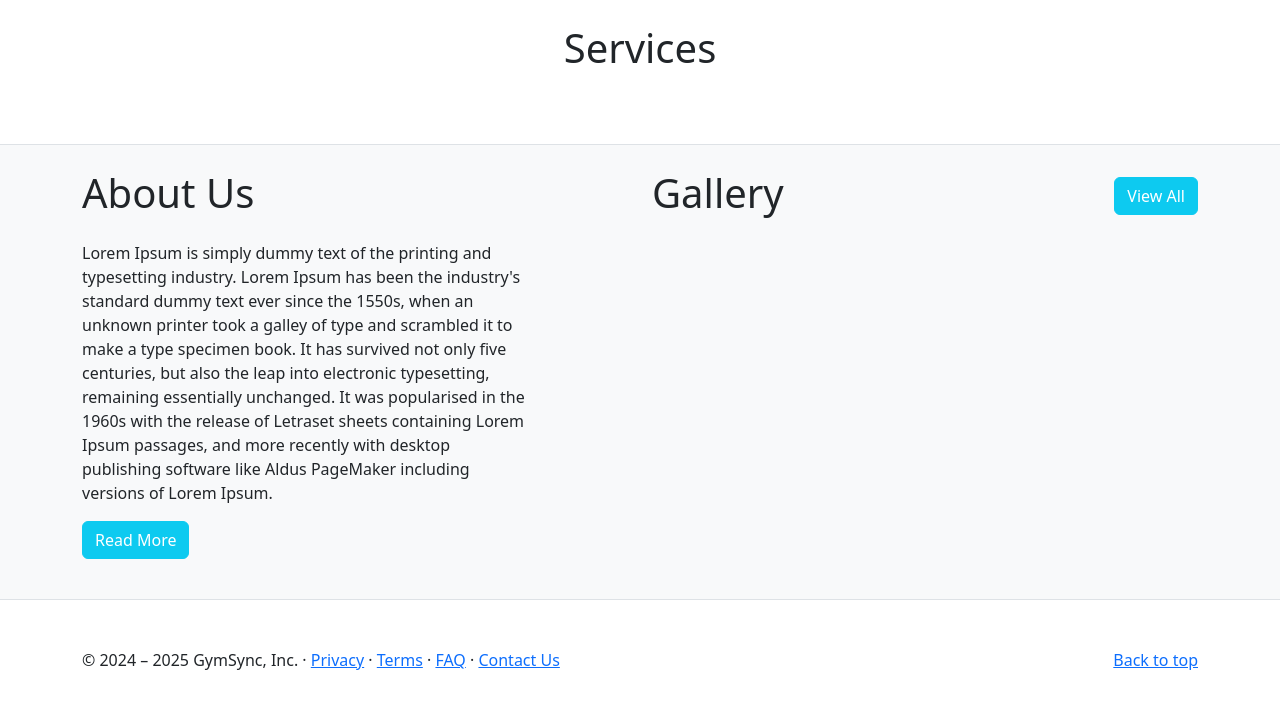
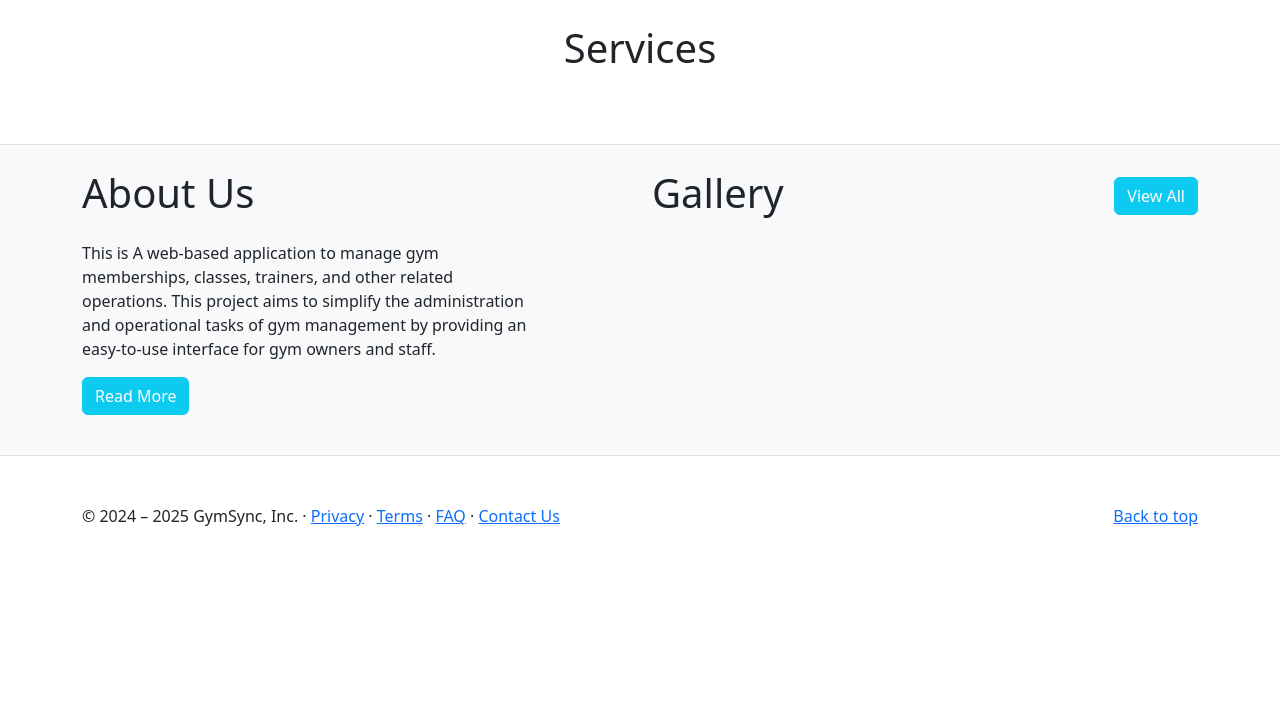
Before and after one commit to Black-Dragon-Kalameet/GymSync, a Django app: page / in a window 1280 px wide. Shown: the part 56-765 px from the top of the page. Run offline with Django 4.2, Linux system fonts and the light colour scheme; data that the repository does not hold is empty; some libraries are stand-ins or nearby versions.

Commit message:
Update home.html
Updated the About Us text and make a statement about the project

```diff
--- a/main/templates/home.html
+++ b/main/templates/home.html
@@ -65,15 +65,10 @@
         <div class="col-md-5">
           <h1 class="mb-4 section-heading">About Us</h1>
           <p class="lh-base">
-            Lorem Ipsum is simply dummy text of the printing and typesetting
-            industry. Lorem Ipsum has been the industry's standard dummy text
-            ever since the 1550s, when an unknown printer took a galley of type
-            and scrambled it to make a type specimen book. It has survived not
-            only five centuries, but also the leap into electronic typesetting,
-            remaining essentially unchanged. It was popularised in the 1960s
-            with the release of Letraset sheets containing Lorem Ipsum passages,
-            and more recently with desktop publishing software like Aldus
-            PageMaker including versions of Lorem Ipsum.
+            This is A web-based application to manage gym memberships, classes,
+            trainers, and other related operations. This project aims to
+            simplify the administration and operational tasks of gym management
+            by providing an easy-to-use interface for gym owners and staff.
           </p>
           <p>
             <a href="{% url 'pagedetail' 1 %}" class="btn btn-info text-white"
```
